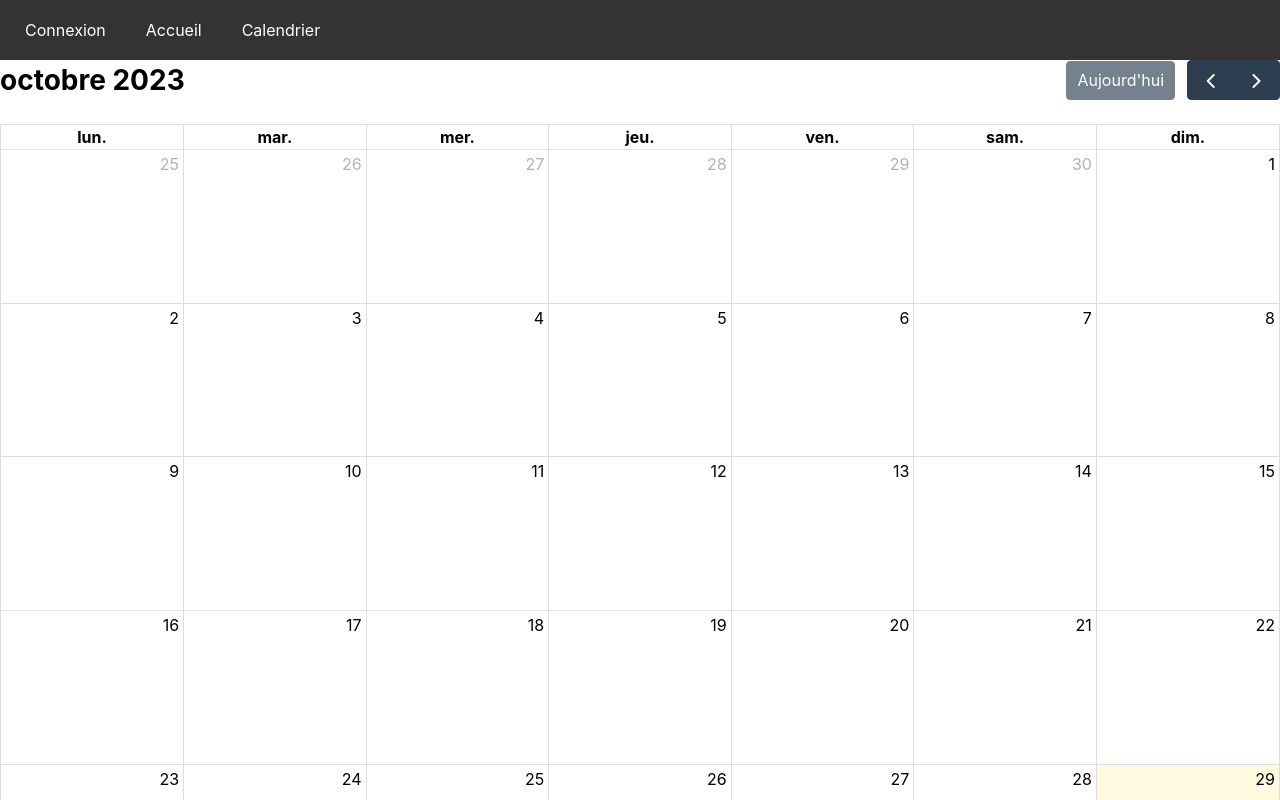
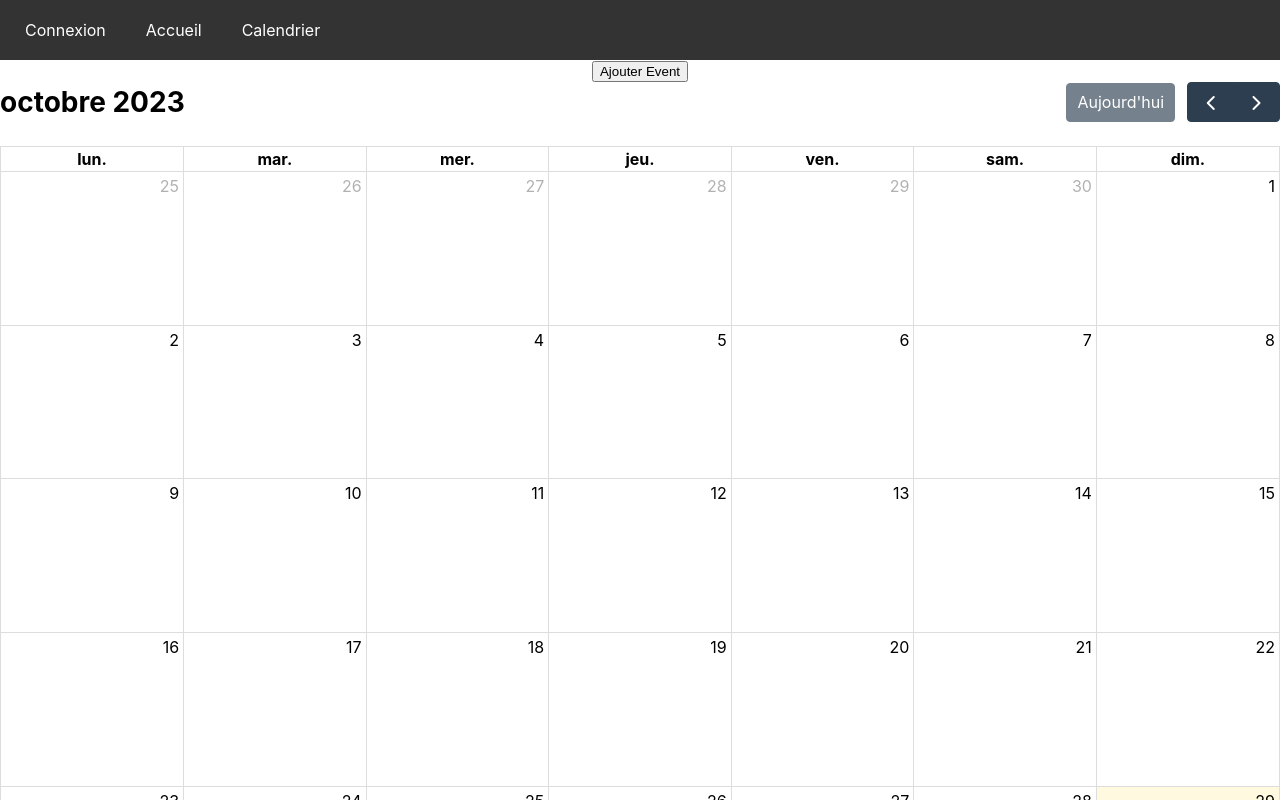
Before and after one commit to AC-climoilou/tp2-appweb2, a React (Create React App) app in the folder code-react/: page /calendrier in a window 1280 px wide. Shown: the top 800 px of the page. Built offline with nearby package versions, Linux system fonts and the light colour scheme.

Commit message:
begin implementation add event

```diff
--- a/code-react/src/pages/Calendrier.jsx
+++ b/code-react/src/pages/Calendrier.jsx
@@ -3,10 +3,12 @@ import FullCalendar from '@fullcalendar/react';
 import dayGridPlugin from '@fullcalendar/daygrid';
 import allLocales from '@fullcalendar/core/locales-all';
 
+
 class Calendrier extends Component {
     render() {
         return (
             <div>
+                <button>Ajouter Event</button>
                 <FullCalendar
                     plugins={[ dayGridPlugin ]}
                     initialView="dayGridMonth"
```
